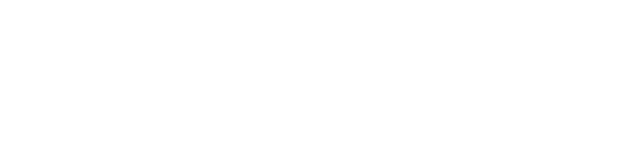
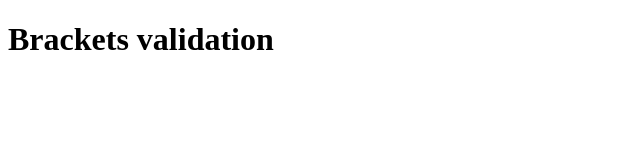
Before and after one commit to GumerShag/shri_2019_algo, a plain HTML site: page bracketsValidation.html in a window 1280 px wide. Shown: the whole page, without its empty margins (0-640 px from the left). Drawn offline with Linux system fonts and the light colour scheme.

Commit message:
Add brackets validation

```diff
--- a/bracketsValidation.html
+++ b/bracketsValidation.html
@@ -6,6 +6,6 @@
     <title>Brackets validation</title>
 </head>
 <body>
-
+    <h1>Brackets validation</h1>
 </body>
 </html>
```
